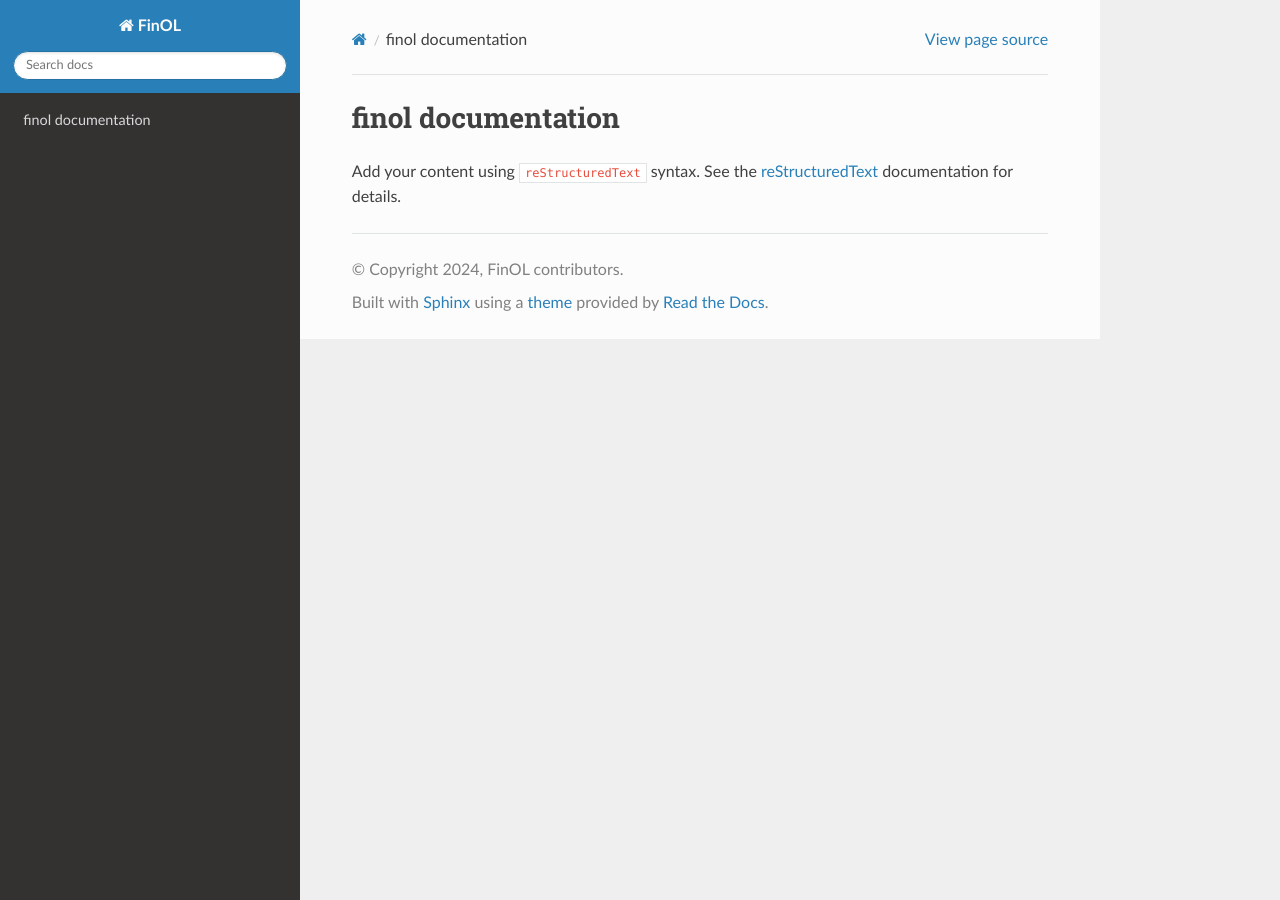
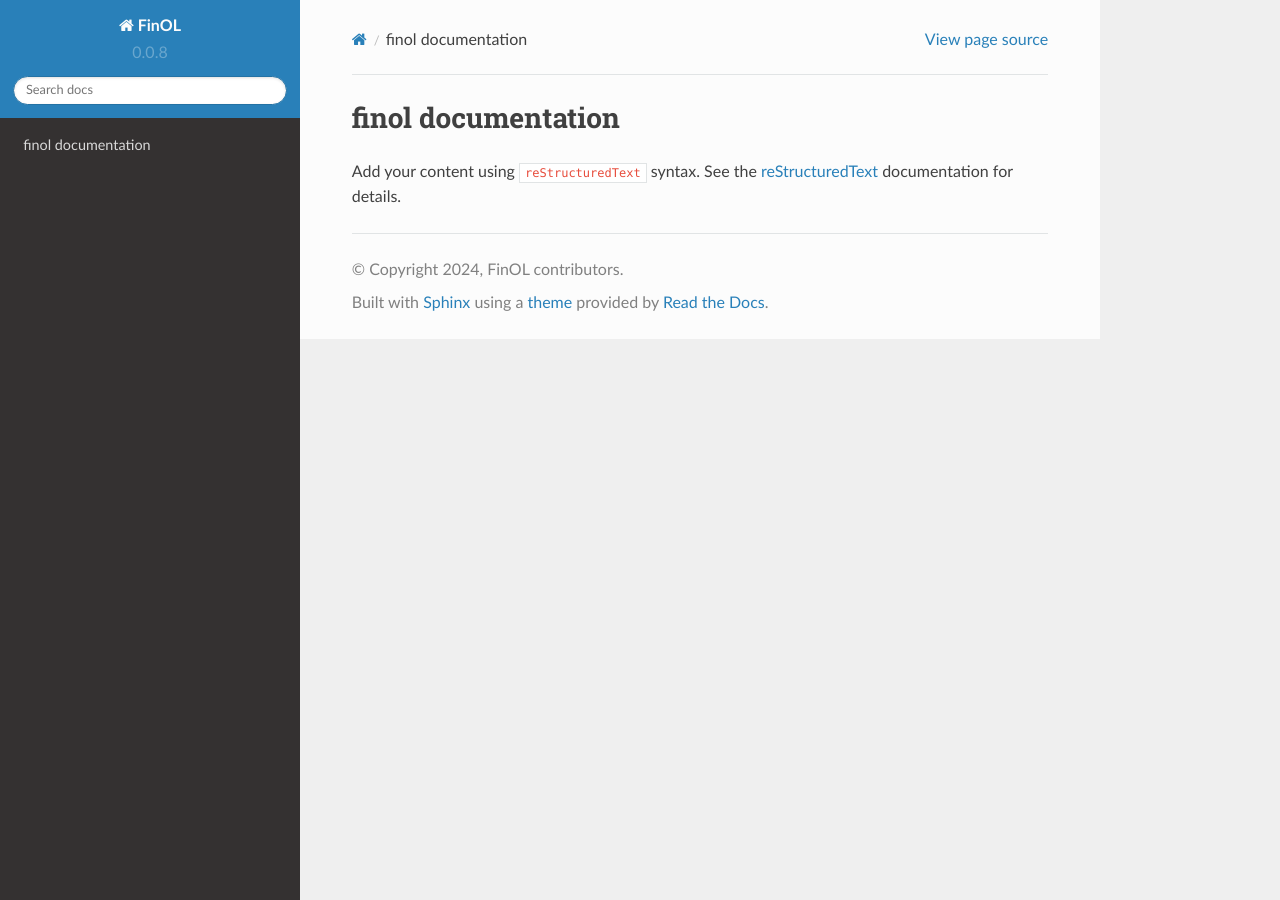
Before and after one commit to jiahaoli57/FinOL, a Sphinx documentation site: the page built from docs/index.rst, in a window 1280 px wide. Built offline with Sphinx 7.4.7 and the Read the Docs theme 2.0.0, drawn with Linux system fonts in a browser that asks for light colours.

```diff
--- a/docs/conf.py
+++ b/docs/conf.py
@@ -2,6 +2,9 @@
 #
 # For the full list of built-in configuration values, see the documentation:
 # https://www.sphinx-doc.org/en/master/usage/configuration.html
+
+
+import finol
 
 # -- Project information -----------------------------------------------------
 # https://www.sphinx-doc.org/en/master/usage/configuration.html#project-information
@@ -10,20 +13,22 @@ project = 'FinOL'
 copyright = '2024, FinOL contributors'
 author = 'FinOL contributors'
 release = 'MIT'
+version = finol.__version__
 
 # -- General configuration ---------------------------------------------------
 # https://www.sphinx-doc.org/en/master/usage/configuration.html#general-configuration
 
 extensions = []
 
-templates_path = ['_templates']
+templates_path = ["_templates"]
 exclude_patterns = []
 
-
+# The name of the Pygments (syntax highlighting) style to use.
+pygments_style = "sphinx"
 
 # -- Options for HTML output -------------------------------------------------
 # https://www.sphinx-doc.org/en/master/usage/configuration.html#options-for-html-output
 
-html_theme = 'sphinx_rtd_theme'
+html_theme = "sphinx_rtd_theme"
 # html_theme_path = [sphinx_rtd_theme.get_html_theme_path()]
 # html_static_path = ['_static']
```
